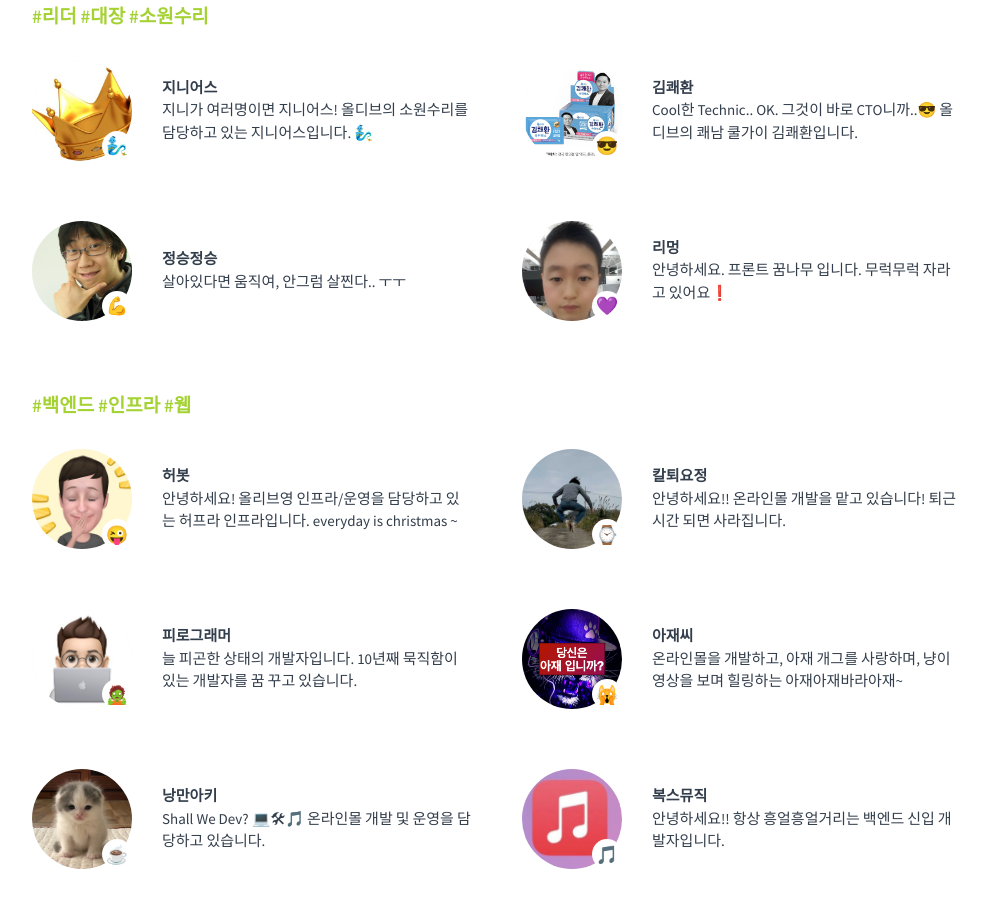
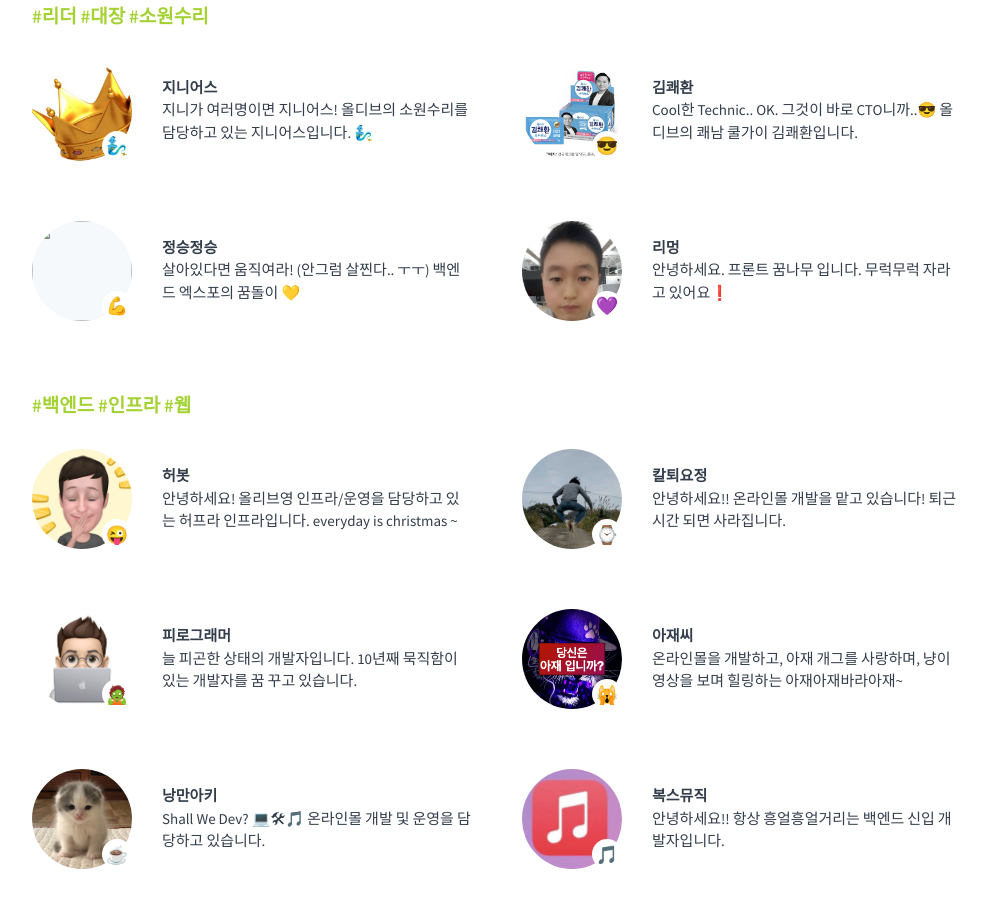
Before and after one commit to tedpark/oy-alldev.github.io, a Jekyll site: the page built from about/index.md, in a window 1280 px wide and 900 px high, scrolled down 1451 px. Shown: the whole window, without its empty margins (143-1130 px from the left). Built offline with Jekyll 4.4.1, drawn with Linux system fonts in a browser that asks for light colours.

Commit message:
feature/구성원 업데이트

```diff
--- a/_data/members.yml
+++ b/_data/members.yml
@@ -136,5 +136,5 @@
 - id: 834981
   emoji: 💪
   name: 정승정승
-  comment: 살아있다면 움직여, 안그럼 살찐다.. ㅜㅜ
+  comment: 살아있다면 움직여라! (안그럼 살찐다.. ㅜㅜ) 백엔드 엑스포의 꿈돌이 💛
   group: leader
```
Also changed, not shown: about/img/834981.png (deleted), 1 other file.
